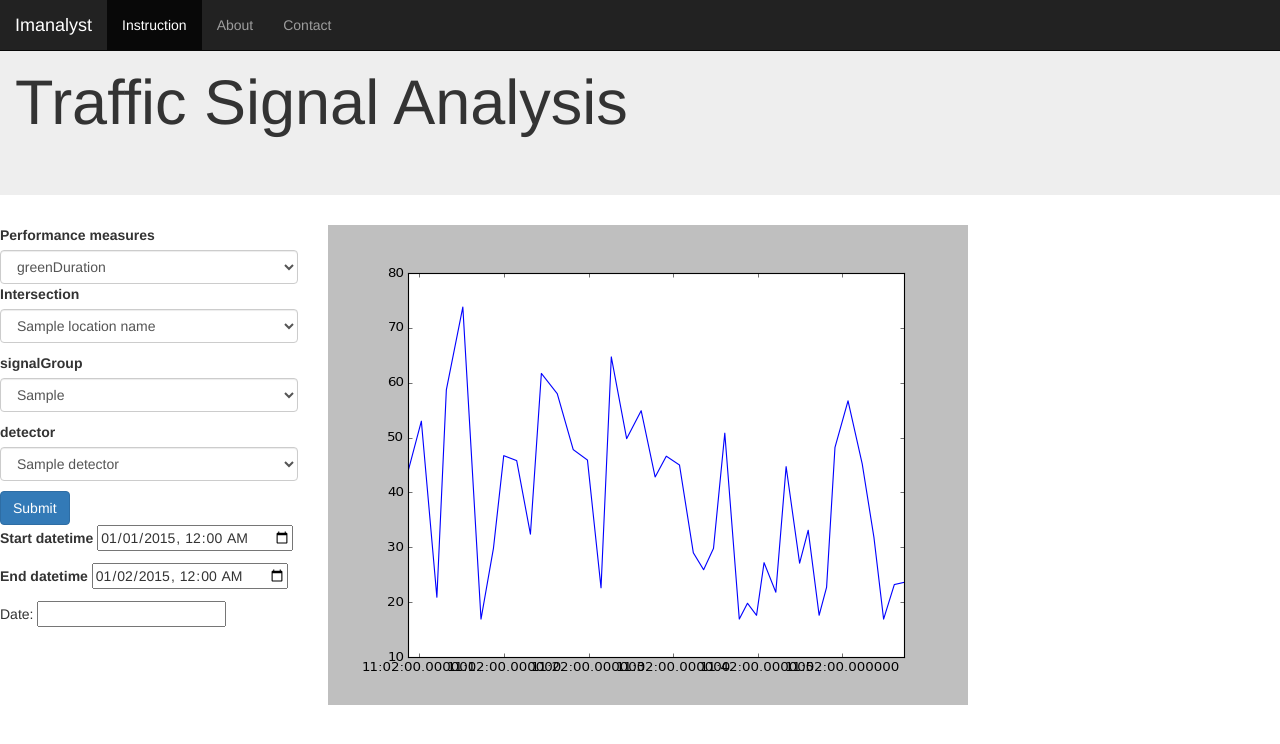
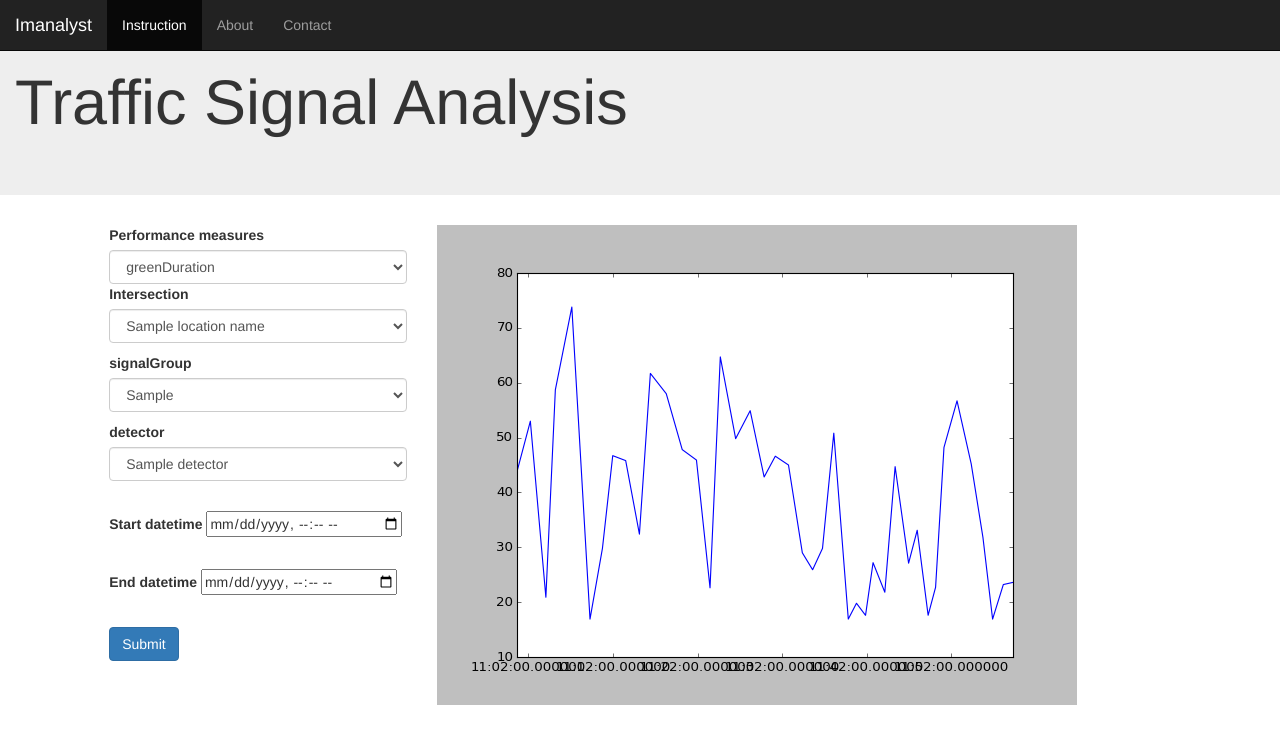
Before and after one commit to songjisj/traffic, a Django app: template traffic/templates/traffic/index.html in a window 1280 px wide. Shown: the top 744 px of the page. Run offline with Django 3.2, Linux system fonts and the light colour scheme; the template is opened without the code that fills it: most values are stand-ins (such as "Sample title", 1, 10 or a date in 2020); some libraries are stand-ins or nearby versions.

Commit message:
format, save datetime

```diff
--- a/traffic/templates/traffic/index.html
+++ b/traffic/templates/traffic/index.html
@@ -66,6 +66,7 @@
 
     {# Menu #}
     <div class="row">
+    <div class="col-sm-1 " ></div>
     <div class="col-sm-3 " >
 
     <form id="locationFormId" method="POST" action="{% url 'traffic:index'%}">{% csrf_token %}
@@ -124,27 +125,38 @@
 	    </p>
 	{% endif %}
 
+	{#select datatime #}
+	<br>
+	<p> <label> Start datetime </label>
+	{% if startTimeString %}
+	    <input type="datetime-local" name="starttime" value={{startTimeString}}> </p>
+	{% else %}
+	    <input type="datetime-local" name="starttime" value="2015-01-01T00:00:00"> </p>
+	{% endif %}
+
+	<br>
+	<p><label> End datetime </label>
+	{% if endTimeString %}
+	    <input type="datetime-local" name="endtime" value={{endTimeString}}> </p>
+	{% else %}
+	    <input type="datetime-local" name="endtime" value="2015-01-02T00:00:00"></p>
+	{% endif %}
+
+
+	<!--<p>Date: <input type="text" name="startdate" id="datepicker"></p>-->
+
+
 	{# submit button #}
+	<br>
 	<button type="submit" class="btn btn-primary">
 	{% bootstrap_icon "star" %} Submit
 	</button>
-
-	{#select datatime #}
-	<p> <label> Start datetime </label>
-	<input type="datetime-local" name="starttime" value="2015-01-01T00:00:00"> </p>
-
-	<p><label> End datetime </label>
-	<input type="datetime-local" name="endtime" value="2015-01-02T00:00:00"></p>
-
-	<p>Date: <input type="text" name="startdate" id="datepicker"></p>
-
-
 
     </form>
     </div>
 
     {# Plot result #}
-    <div class="col-sm-8">
+    <div class="col-sm-7">
 	{% load staticfiles %}
 	<img src="{% static "traffic/plot.png" %}">
 
```
Also changed, not shown: traffic/views.py (+5 -3 lines), 1 other file.
